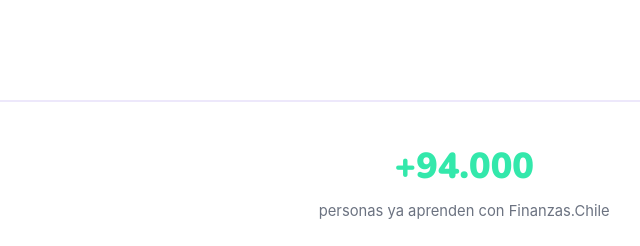
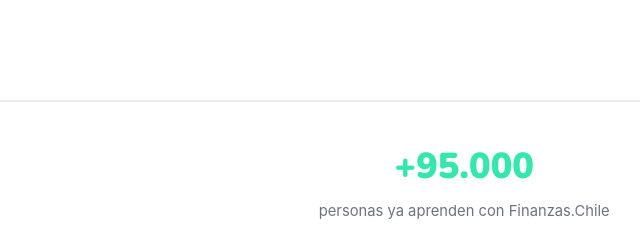
Before and after one commit to caracena/finigame, a plain HTML site: page index.html in a window 1280 px wide. Shown: the part 1020-1266 px from the top of the page, 1-641 px from the left. Drawn offline with nearby package versions, Linux system fonts and the light colour scheme.

Commit message:
Update follower count to +95.000
Co-Authored-By: Claude Opus 5.5 <noreply@anthropic.com>

```diff
--- a/index.html
+++ b/index.html
@@ -54,7 +54,7 @@
   <!-- STATS -->
   <div class="stats-bar" data-astro-cid-s5qrnmmc>
     <div class="stats-inner" data-astro-cid-s5qrnmmc>
-      <div class="stat" data-astro-cid-s5qrnmmc><strong class="c-mint" data-astro-cid-s5qrnmmc>+94.000</strong><span data-astro-cid-s5qrnmmc>personas ya aprenden con Finanzas.Chile</span></div>
+      <div class="stat" data-astro-cid-s5qrnmmc><strong class="c-mint" data-astro-cid-s5qrnmmc>+95.000</strong><span data-astro-cid-s5qrnmmc>personas ya aprenden con Finanzas.Chile</span></div>
       <div class="stat" data-astro-cid-s5qrnmmc><strong class="c-violet" data-astro-cid-s5qrnmmc>+130</strong><span data-astro-cid-s5qrnmmc>lecciones</span></div>
       <div class="stat" data-astro-cid-s5qrnmmc><strong class="c-lime" data-astro-cid-s5qrnmmc>3 min</strong><span data-astro-cid-s5qrnmmc>por lección</span></div>
     </div>
```
